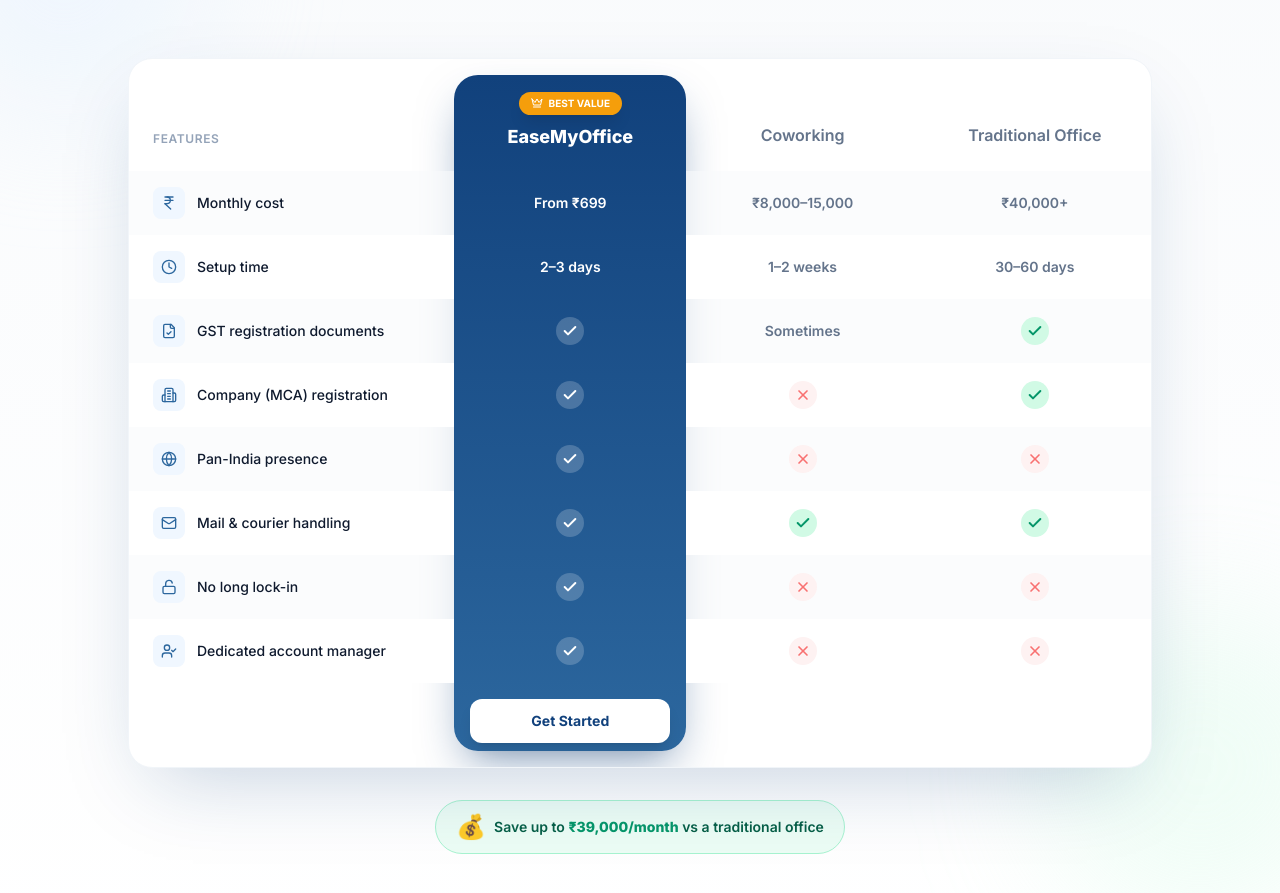
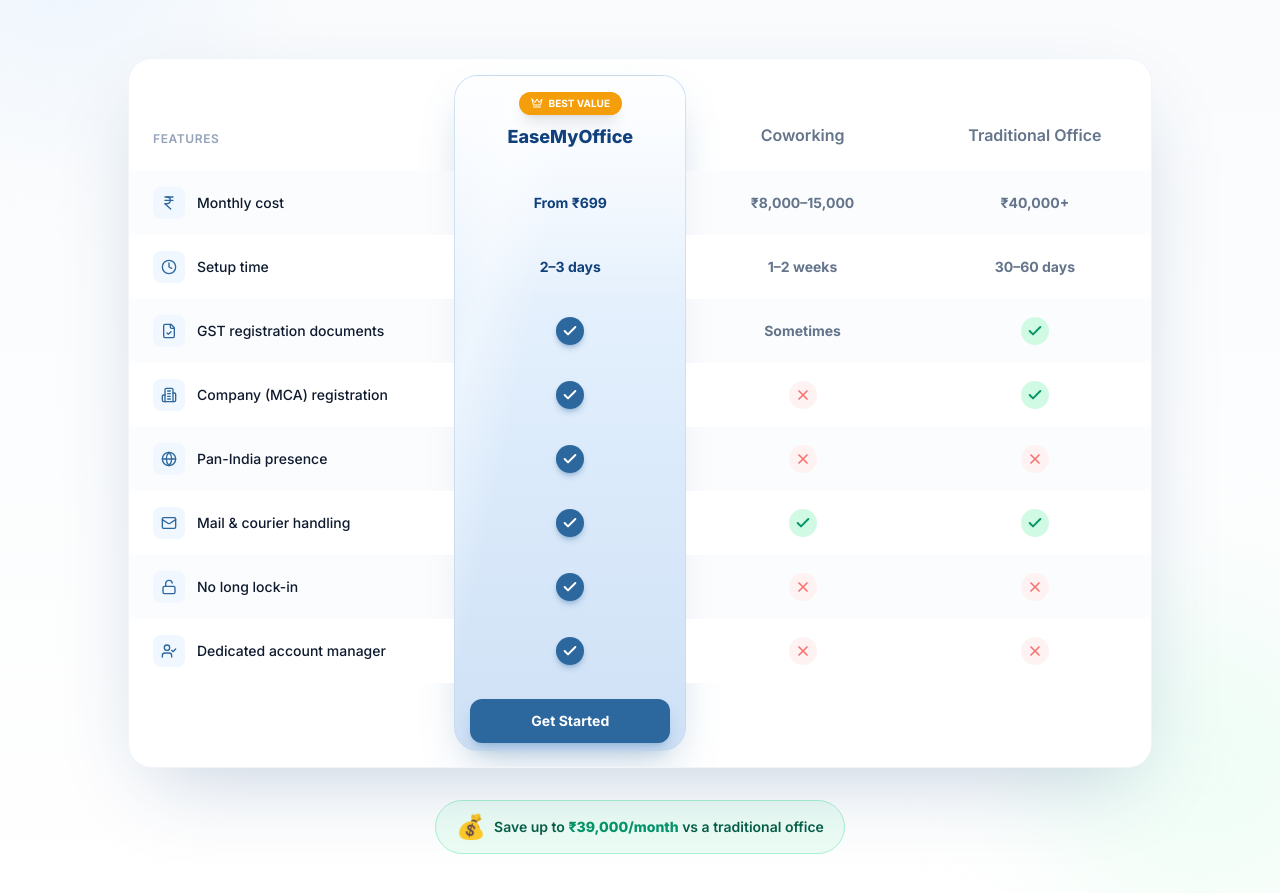
Before and after one commit to varunattricollab98/Website-, a React (Vite) app: page / in a window 1280 px wide. Shown: the part 8841-9734 px from the top of the page. Built offline with nearby package versions, Linux system fonts and the light colour scheme.

Commit message:
Comparison table: replace solid dark-blue winner column with soft glossy light-blue pillar (top shine + glare sweep), dark navy EaseMyOffice text, blue check circles, primary Get Started button — highlighted but elegant

```diff
--- a/src/components/sections/ComparisonTable.jsx
+++ b/src/components/sections/ComparisonTable.jsx
@@ -15,7 +15,7 @@
 function Cell({ value, highlight }) {
   if (value === true) {
     return (
-      <div className={`mx-auto w-7 h-7 rounded-full flex items-center justify-center ${highlight ? 'bg-white/20' : 'bg-emerald-100'}`}>
+      <div className={`mx-auto w-7 h-7 rounded-full flex items-center justify-center ${highlight ? 'bg-primary shadow-md shadow-primary/30' : 'bg-emerald-100'}`}>
         <Check className={`w-4 h-4 ${highlight ? 'text-white' : 'text-emerald-600'}`} strokeWidth={3} />
       </div>
     )
@@ -27,7 +27,7 @@
       </div>
     )
   }
-  return <span className={`text-sm font-semibold ${highlight ? 'text-white' : 'text-text-light'}`}>{value}</span>
+  return <span className={`text-sm font-bold ${highlight ? 'text-[#11417c]' : 'text-text-light'}`}>{value}</span>
 }
 
 export default function ComparisonTable() {
@@ -65,8 +65,16 @@
         >
           <div className="relative grid grid-cols-[1.4fr_1fr_1fr_1fr] gap-0 rounded-3xl bg-white shadow-[0_30px_80px_-25px_rgba(17,65,124,0.25)] border border-surface-100 overflow-hidden">
 
-            {/* Highlighted winner column — contained rounded pillar inside the card */}
-            <div className="absolute top-4 bottom-4 left-[calc(1.4/4.4*100%)] w-[calc(1/4.4*100%)] rounded-3xl bg-gradient-to-b from-[#11417c] to-[#2c679e] shadow-[0_20px_45px_-12px_rgba(17,65,124,0.5)] z-0" />
+            {/* Highlighted winner column — soft glossy light-blue pillar */}
+            <div
+              className="absolute top-4 bottom-4 left-[calc(1.4/4.4*100%)] w-[calc(1/4.4*100%)] rounded-3xl z-0 overflow-hidden border border-primary-200/70 shadow-[0_20px_45px_-12px_rgba(44,103,158,0.28)]"
+              style={{ background: 'linear-gradient(180deg, #f2f8ff 0%, #dcebfb 55%, #cfe1f6 100%)' }}
+            >
+              {/* Top glossy shine */}
+              <div className="absolute top-0 left-0 right-0 h-1/3 bg-gradient-to-b from-white/90 to-transparent" />
+              {/* Soft glare sweep */}
+              <div className="absolute -left-1/4 top-0 w-1/2 h-full bg-gradient-to-r from-transparent via-white/40 to-transparent -skew-x-12" />
+            </div>
 
             {/* ===== Header row ===== */}
             <div className="relative z-10 p-5 lg:p-6 flex items-end">
@@ -77,7 +85,7 @@
               <div className="inline-flex items-center gap-1.5 bg-[#f59e0b] text-white text-[10px] font-bold px-3 py-1 rounded-full mb-2 shadow-lg">
                 <Crown className="w-3 h-3" /> BEST VALUE
               </div>
-              <div className="text-white font-extrabold text-base lg:text-lg">EaseMyOffice</div>
+              <div className="text-[#11417c] font-extrabold text-base lg:text-lg">EaseMyOffice</div>
             </div>
             <div className="relative z-10 p-5 lg:p-6 text-center flex flex-col justify-end">
               <div className="text-text-light font-semibold text-sm lg:text-base">Coworking</div>
@@ -122,7 +130,7 @@
             <div className="relative z-10 p-4 pb-6">
               <a
                 href="#hero"
-                className="block w-full text-center py-3 bg-white text-[#11417c] font-bold text-sm rounded-xl hover:bg-blue-50 shadow-lg transition-all"
+                className="block w-full text-center py-3 bg-primary text-white font-bold text-sm rounded-xl hover:bg-primary-700 shadow-lg shadow-primary/25 transition-all"
               >
                 Get Started
               </a>
```
